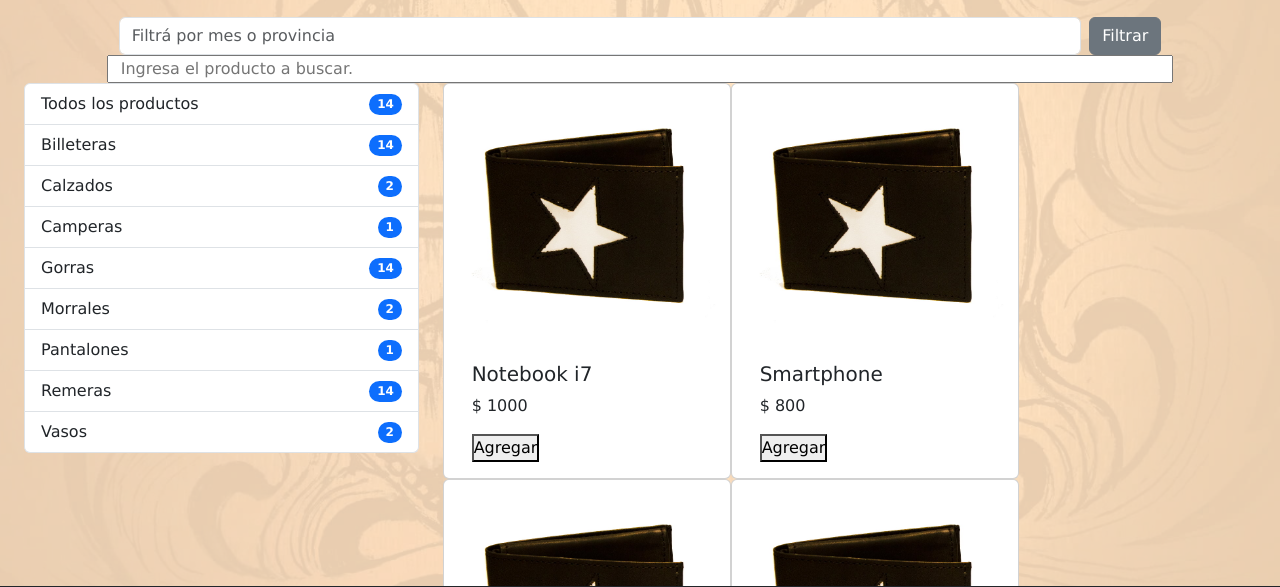
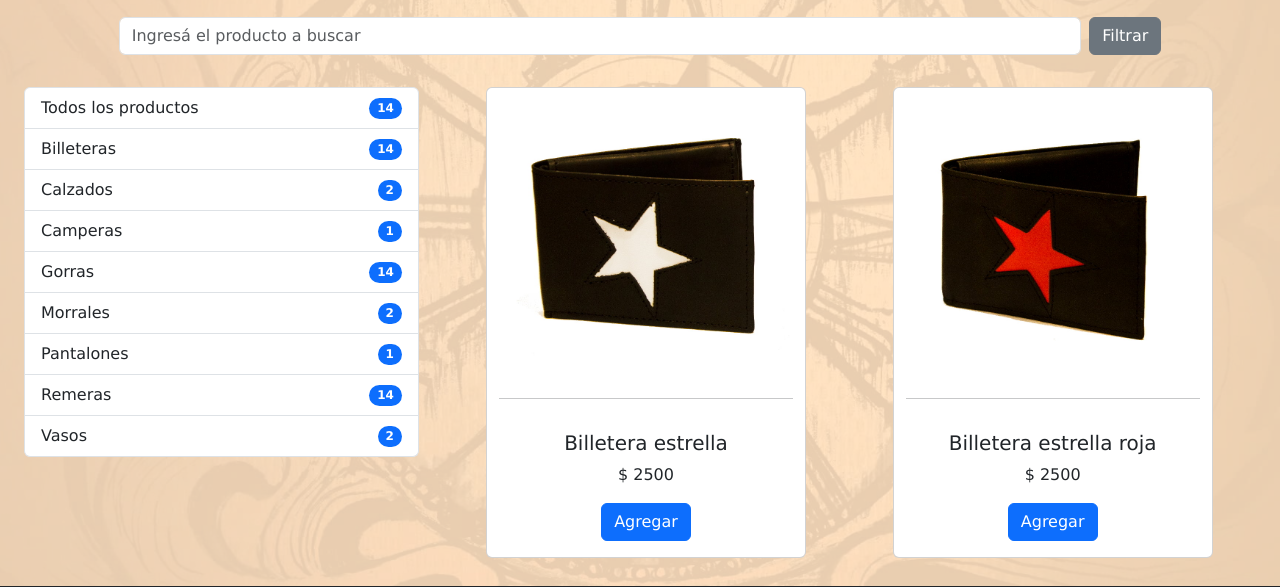
Before and after one commit to anfirpo/la-renga-rock-v2, a plain HTML site: page pages/compra-merchandising.html in a window 1280 px wide. Shown: the part 174-761 px from the top of the page. Drawn offline with nearby package versions, Linux system fonts and the light colour scheme; some packages are replaced by stand-ins of ours; a script that the page names is missing.

Commit message:
Estoy tratando de actualizar el menú con js

```diff
--- a/pages/compra-merchandising.html
+++ b/pages/compra-merchandising.html
@@ -35,18 +35,15 @@
 
         <h2>MERCHANDISING</h2>
 
-        <div class="container-fluid column d-flex col-md-10 col-sm-12" role="search">
-            <input id="filterInput" class="form-control me-2" type="search" placeholder="Filtrá por mes o provincia"
+        <div class="container-fluid column d-flex col-md-10 col-sm-12 my-3" role="search">
+            <input id="filterInput" class="form-control me-2" type="search" placeholder="Ingresá el producto a buscar"
                 aria-label="Search">
             <button id="filterButton" class="btn btn-secondary" type="submit">Filtrar</button>
         </div>
 
-        <input type="search" name="" id="inputBusqueda" placeholder="Ingresa el producto a buscar."
-            class="container-fluid column d-flex col-md-10 col-sm-12">
-
-        <div class="container-fluid row">
-            <div class="container-fluid col-md-4 col-sm-12">
-                <ul class="list-group">
+        <div class="container-fluid row pb-5">
+            <div class="container-fluid col-lg-4 col-md-6 col-sm-12 my-3">
+                <ul id="menuMerchandising" class="list-group">
                     <li class="list-group-item d-flex justify-content-between align-items-center">
                         Todos los productos
                         <span class="badge bg-primary rounded-pill">14</span>
@@ -85,7 +82,8 @@
                     </li>
                 </ul>
             </div>
-            <div class="container-fluid container row col-md-8 col-sm-12" id="divcontenedor">
+            <div class="container-fluid container row d-flex justify-content-around col-lg-8 col-md-6 col-sm-12"
+                id="divcontenedor">
 
             </div>
         </div>
--- a/scripts/arrays.js
+++ b/scripts/arrays.js
@@ -30,24 +30,53 @@ const sectores = [{ sector: "PLATEA ALTA", precio: 15000 }, { sector: "PLATEA BA
 const cantidad = [1, 2, 3, 4, 5]
 
 const productos = [
-    { id: 1, nombre: 'Notebook i7', imagen: '../img/merchandising/billeteras/billetera-1.jpg', precio: 1000, categoria: 'Portátiles' },
-    { id: 2, nombre: 'Smartphone', imagen: '../img/merchandising/billeteras/billetera-1.jpg', precio: 800, categoria: 'Portátiles' },
-    { id: 3, nombre: 'Smartwatch', imagen: '../img/merchandising/billeteras/billetera-1.jpg', precio: 200, categoria: 'Portátiles' },
-    { id: 4, nombre: 'Micrófono BT', imagen: '../img/merchandising/billeteras/billetera-1.jpg', precio: 50, categoria: 'Audio' },
-    { id: 5, nombre: 'Bafles WiFi', imagen: '../img/merchandising/billeteras/billetera-1.jpg', precio: 80, categoria: 'Audio' },
-    { id: 6, nombre: 'Auriculares BT', imagen: '../img/merchandising/billeteras/billetera-1.jpg', precio: 60, categoria: 'Audio' },
-    { id: 7, nombre: 'Smart TV', imagen: '../img/merchandising/billeteras/billetera-1.jpg', precio: 600, categoria: 'Televisores' },
-    { id: 8, nombre: 'Smart-Cam', imagen: '../img/merchandising/billeteras/billetera-1.jpg', precio: 400, categoria: 'Video' },
-    { id: 9, nombre: 'All In One', imagen: '../img/merchandising/billeteras/billetera-1.jpg', precio: 900, categoria: 'Desktop' },
-    { id: 10, nombre: 'Play Estéishon', imagen: '../img/merchandising/billeteras/billetera-1.jpg', precio: 300, categoria: 'Videojuegos' },
-    { id: 11, nombre: 'Notebook gamer', imagen: '../img/merchandising/billeteras/billetera-1.jpg', precio: 1000, categoria: 'Portátiles' },
-    { id: 12, nombre: 'iPhone 14', imagen: '../img/merchandising/billeteras/billetera-1.jpg', precio: 800, categoria: 'Portátiles' },
-    { id: 13, nombre: 'Apple watch', imagen: '../img/merchandising/billeteras/billetera-1.jpg', precio: 200, categoria: 'Portátiles' },
-    { id: 14, nombre: 'Micrófono', imagen: '../img/merchandising/billeteras/billetera-1.jpg', precio: 50, categoria: 'Audio' },
-    { id: 15, nombre: 'Bafles potenciados', imagen: '../img/merchandising/billeteras/billetera-1.jpg', precio: 80, categoria: 'Audio' },
-    { id: 16, nombre: 'Auriculares', imagen: '../img/merchandising/billeteras/billetera-1.jpg', precio: 60, categoria: 'Audio' },
-    { id: 17, nombre: 'Google TV', imagen: '../img/merchandising/billeteras/billetera-1.jpg', precio: 600, categoria: 'Televisores' },
-    { id: 18, nombre: 'Cámara fotográfica', imagen: '../img/merchandising/billeteras/billetera-1.jpg', precio: 400, categoria: 'Video' },
-    { id: 19, nombre: 'Monitor 32', imagen: '../img/merchandising/billeteras/billetera-1.jpg', precio: 900, categoria: 'Desktop' },
-    { id: 20, nombre: 'Nintendo Wii', imagen: '../img/merchandising/billeteras/billetera-1.jpg', precio: 300, categoria: 'Videojuegos' },
+    { id: 1, nombre: "Billetera estrella", imagen: "../img/merchandising/billeteras/billetera-1.jpg", precio: 2500, categoria: "billeteras" },
+    { id: 2, nombre: "Billetera estrella roja", imagen: "../img/merchandising/billeteras/billetera-2.jpg", precio: 2500, categoria: "billeteras" },
+    { id: 3, nombre: "Billetera PV", imagen: "../img/merchandising/billeteras/billetera-3.jpg", precio: 3000, categoria: "billeteras" },
+    { id: 4, nombre: "Borcegos black", imagen: "../img/merchandising/calzados/borcego-1.jpg", precio: 50000, categoria: "calzados" },
+    { id: 5, nombre: "Borcegos La Renga", imagen: "../img/merchandising/calzados/borcego-2.jpg", precio: 50000, categoria: "calzados" },
+    { id: 6, nombre: "Zapatillas black", imagen: "../img/merchandising/calzados/zapatilla-1.jpg", precio: 30000, categoria: "calzados" },
+    { id: 7, nombre: "Zapatillas TT", imagen: "../img/merchandising/calzados/zapatilla-2.jpg", precio: 30000, categoria: "calzados" },
+    { id: 8, nombre: "Zapatillas bota verde", imagen: "../img/merchandising/calzados/zapatilla-3.jpg", precio: 32000, categoria: "calzados" },
+    { id: 9, nombre: "Zapatillas bota EC", imagen: "../img/merchandising/calzados/zapatilla-4.jpg", precio: 32000, categoria: "calzados" },
+    { id: 10, nombre: "Zapatillas bota black", imagen: "../img/merchandising/calzados/zapatilla-5.jpg", precio: 35000, categoria: "calzados" },
+    { id: 11, nombre: "Zapatillas bota TT", imagen: "../img/merchandising/calzados/zapatilla-6.jpg", precio: 35000, categoria: "calzados" },
+    { id: 12, nombre: "Campera La Renga", imagen: "../img/merchandising/camperas/campera-1.jpg", precio: 25000, categoria: "camperas" },
+    { id: 13, nombre: "Campera logotipada", imagen: "../img/merchandising/camperas/campera-2.jpg", precio: 25000, categoria: "camperas" },
+    { id: 14, nombre: "Campera TT", imagen: "../img/merchandising/camperas/campera-3.jpg", precio: 28000, categoria: "camperas" },
+    { id: 15, nombre: "Campera black", imagen: "../img/merchandising/camperas/campera-4.jpg", precio: 28000, categoria: "camperas" },
+    { id: 16, nombre: "Campera cuero", imagen: "../img/merchandising/camperas/campera-cuero.jpg", precio: 100000, categoria: "camperas" },
+    { id: 17, nombre: "Campera jean", imagen: "../img/merchandising/camperas/campera-jean.jpg", precio: 73000, categoria: "camperas" },
+    { id: 18, nombre: "Chaleco cuero", imagen: "../img/merchandising/camperas/chaleco-cuero.jpg", precio: 50000, categoria: "camperas" },
+    { id: 19, nombre: "Gorro rojo", imagen: "../img/merchandising/gorras/gorro-1.jpg", precio: 5000, categoria: "gorras" },
+    { id: 20, nombre: "Gorro gris", imagen: "../img/merchandising/gorras/gorro-2.jpg", precio: 5000, categoria: "gorras" },
+    { id: 21, nombre: "Gorro black", imagen: "../img/merchandising/gorras/gorro-3.jpg", precio: 8000, categoria: "gorras" },
+    { id: 22, nombre: "Morral EC", imagen: "../img/merchandising/morrales/morral-1.jpg", precio: 14000, categoria: "morrales" },
+    { id: 23, nombre: "Morral logotipado", imagen: "../img/merchandising/morrales/morral-2.jpg", precio: 14000, categoria: "morrales" },
+    { id: 24, nombre: "Morral LEDI", imagen: "../img/merchandising/morrales/morral-3.jpg", precio: 14000, categoria: "morrales" },
+    { id: 25, nombre: "Morral 73", imagen: "../img/merchandising/morrales/morral-4.jpg", precio: 14000, categoria: "morrales" },
+    { id: 26, nombre: "Morral La Renga", imagen: "../img/merchandising/morrales/morral-5.jpg", precio: 14000, categoria: "morrales" },
+    { id: 27, nombre: "Morral TT", imagen: "../img/merchandising/morrales/morral-6.jpg", precio: 14000, categoria: "morrales" },
+    { id: 28, nombre: "Bermuda TT", imagen: "../img/merchandising/pantalones/bermuda-1.jpg", precio: 15000, categoria: "pantalones" },
+    { id: 29, nombre: "Bermuda Black", imagen: "../img/merchandising/pantalones/bermuda-2.jpg", precio: 15000, categoria: "pantalones" },
+    { id: 30, nombre: "Bermuda león", imagen: "../img/merchandising/pantalones/bermuda-3.jpg", precio: 15000, categoria: "pantalones" },
+    { id: 31, nombre: "Calza verde", imagen: "../img/merchandising/pantalones/calza-1.jpg", precio: 12000, categoria: "pantalones" },
+    { id: 32, nombre: "Calza noghe", imagen: "../img/merchandising/pantalones/calza-2.jpg", precio: 12000, categoria: "pantalones" },
+    { id: 33, nombre: "Calza roja", imagen: "../img/merchandising/pantalones/calza-3.jpg", precio: 12000, categoria: "pantalones" },
+    { id: 34, nombre: "Musculosa verde", imagen: "../img/merchandising/remeras/musculosa-1.jpg", precio: 15000, categoria: "remeras" },
+    { id: 35, nombre: "Musculosa LEDI", imagen: "../img/merchandising/remeras/musculosa-2.jpg", precio: 15000, categoria: "remeras" },
+    { id: 36, nombre: "Musculosa 73", imagen: "../img/merchandising/remeras/musculosa-3.jpg", precio: 15000, categoria: "remeras" },
+    { id: 37, nombre: "Musculosa TT", imagen: "../img/merchandising/remeras/musculosa-4.jpg", precio: 15000, categoria: "remeras" },
+    { id: 38, nombre: "Remera verde", imagen: "../img/merchandising/remeras/remera-1.jpg", precio: 20000, categoria: "remeras" },
+    { id: 39, nombre: "Remera eye", imagen: "../img/merchandising/remeras/remera-2.jpg", precio: 20000, categoria: "remeras" },
+    { id: 40, nombre: "Remera ADLR", imagen: "../img/merchandising/remeras/remera-3.jpg", precio: 20000, categoria: "remeras" },
+    { id: 41, nombre: "Remera galera", imagen: "../img/merchandising/remeras/remera-4.jpg", precio: 20000, categoria: "remeras" },
+    { id: 42, nombre: "Vaso ADLR", imagen: "../img/merchandising/vasos/vaso-1.jpg", precio: 6000, categoria: "vasos" },
+    { id: 43, nombre: "Vaso DDS", imagen: "../img/merchandising/vasos/vaso-2.jpg", precio: 6000, categoria: "vasos" },
+    { id: 44, nombre: "Vaso La Renga", imagen: "../img/merchandising/vasos/vaso-3.jpg", precio: 6000, categoria: "vasos" },
+    { id: 45, nombre: "Vaso LEDI", imagen: "../img/merchandising/vasos/vaso-4.jpg", precio: 6000, categoria: "vasos" },
+    { id: 46, nombre: "Vaso EC", imagen: "../img/merchandising/vasos/vaso-5.jpg", precio: 6000, categoria: "vasos" },
+    { id: 47, nombre: "Vaso IV", imagen: "../img/merchandising/vasos/vaso-6.jpg", precio: 6000, categoria: "vasos" },
+    { id: 48, nombre: "Vaso PV", imagen: "../img/merchandising/vasos/vaso-7.jpg", precio: 6000, categoria: "vasos" },
+    { id: 49, nombre: "Vaso TT", imagen: "../img/merchandising/vasos/vaso-8.jpg", precio: 6000, categoria: "vasos" }
 ]
--- a/scripts/compra-merchandising.js
+++ b/scripts/compra-merchandising.js
@@ -1,8 +1,14 @@
 const carrito = []
+const cantidadPorCategoria = {}
 const contenedor = document.querySelector("div.container#divcontenedor")
 const btnCarrito = document.querySelector("img#logo")
 const inputBuscar = document.querySelector("input#inputBusqueda")
+const menuMerchandising = document.querySelectorAll("#menuMerchandising li span")
 
+/* Cantidad de productos por categoría */
+
+
+/* Sección para productos en tarjetas */
 function crearCardError() {
     return `<div class="div-card-error">
                 <div class="imagen-error">🤦🏻‍♂️</div>
@@ -12,12 +18,13 @@ function crearCardError() {
 }
 
 function crearCardHTML(producto) {
-    return `<div class="card" style="width: 18rem;">
+    return `<div class="card my-3" style="width: 20rem">
                 <img src="${producto.imagen}" class="card-img-top" alt="${producto.nombre}">
-                <div class="card-body">
+                <hr>
+                <div class="card-body text-center">
                     <h5 class="card-title">${producto.nombre}</h5>
                     <p class="card-text">$ ${producto.precio}</p>
-                    <button id="${producto.id}" class="add-to-cart">Agregar</button>
+                    <button id="${producto.id}" class="add-to-cart btn btn-primary">Agregar</button>
                 </div>
             </div>`
 }
```
